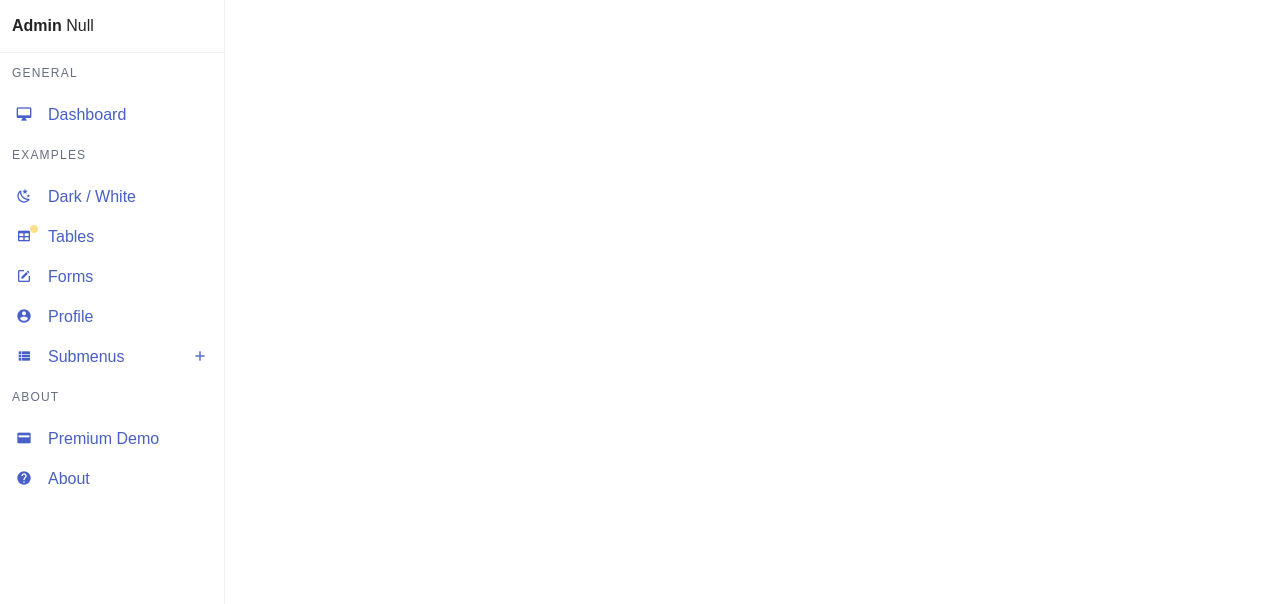
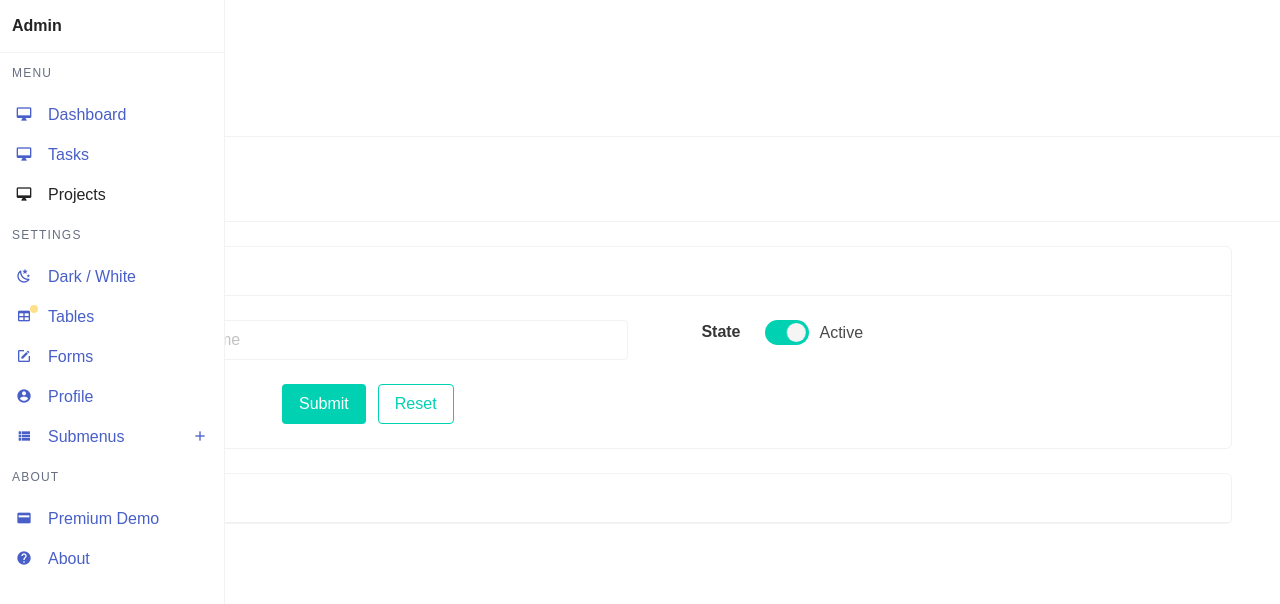
Before and after one commit to victorsr-dev/tasks, a Vue app: page /projects in a window 1280 px wide. Shown: the top 604 px of the page. Built offline with nearby package versions, Linux system fonts and the light colour scheme; what vue-sweetalert2 would draw is missing.

Commit message:
Create Projects Views

```diff
--- a/src/App.vue
+++ b/src/App.vue
@@ -14,15 +14,25 @@ export default {
   computed: {
     menu () {
       return [
-        'General',
+        'Menu',
         [
           {
-            to: '/',
+            to: '/main',
             icon: 'desktop-mac',
             label: 'Dashboard'
+          },
+          {
+            to: '/tasks',
+            icon: 'desktop-mac',
+            label: 'Tasks'
+          },
+          {
+            to: '/projects',
+            icon: 'desktop-mac',
+            label: 'Projects'
           }
         ],
-        'Examples',
+        'Settings',
         [
           {
             action: 'dark-mode-toggle',
@@ -64,12 +74,12 @@ export default {
         'About',
         [
           {
-            href: 'https://admin-null.justboil.me',
+            href: '',
             label: 'Premium Demo',
             icon: 'credit-card'
           },
           {
-            href: 'https://justboil.me/bulma-admin-template/null',
+            href: '',
             label: 'About',
             icon: 'help-circle'
           }
--- a/src/components/AsideMenu.vue
+++ b/src/components/AsideMenu.vue
@@ -4,7 +4,7 @@
       class="aside is-placed-left is-expanded">
     <aside-tools :is-main-menu="true">
       <span slot="label">
-        <b>Admin</b> Null
+        <b>Admin</b>
       </span>
     </aside-tools>
     <div class="menu is-menu-main">
--- /dev/null
+++ b/src/components/HeaderBar.vue
@@ -0,0 +1,29 @@
+<template>
+  <div>
+     <title-bar :title-stack="titleStack"/>
+    <hero-bar :has-right-visible="false">
+      {{ title }}
+    </hero-bar>
+  </div>
+</template>
+<script>
+import TitleBar from '@/components/TitleBar'
+import HeroBar from '@/components/HeroBar'
+export default {
+  name: 'HeaderBar',
+  components: {
+    TitleBar,
+    HeroBar
+  },
+  props: {
+    title: {
+      type: String,
+      default: 'Not define'
+    },
+    titleStack: {
+      type: Array,
+      default: () => []
+    }
+  }
+}
+</script>
--- a/src/components/ClientsTableSample.vue
+++ b/src/components/ProjectsTable.vue
@@ -14,38 +14,20 @@
       :data="clients">
 
       <template slot-scope="props">
-        <b-table-column class="has-no-head-mobile is-image-cell">
-          <div class="image">
-            <img :src="props.row.file" class="is-rounded">
-          </div>
-        </b-table-column>
         <b-table-column label="Name" field="name" sortable>
           {{ props.row.name }}
-        </b-table-column>
-        <b-table-column label="Company" field="company" sortable>
-          {{ props.row.company }}
-        </b-table-column>
-        <b-table-column label="City" field="city" sortable>
-          {{ props.row.city }}
-        </b-table-column>
-        <b-table-column class="is-progress-col" label="Progress" field="progress" sortable>
-          <progress class="progress is-small is-primary" :value="props.row.progress" max="100">{{ props.row.progress }}</progress>
         </b-table-column>
         <b-table-column label="Created">
           <small class="has-text-grey is-abbr-like" :title="props.row.created">{{ props.row.created }}</small>
         </b-table-column>
         <b-table-column custom-key="actions" class="is-actions-cell">
           <div class="buttons is-right">
-            <router-link :to="{name:'client.edit', params: {id: props.row.id}}" class="button is-small is-primary">
-              <b-icon icon="account-edit" size="is-small"/>
-            </router-link>
             <button class="button is-small is-danger" type="button" @click.prevent="trashModal(props.row)">
               <b-icon icon="trash-can" size="is-small"/>
             </button>
           </div>
         </b-table-column>
       </template>
-
       <section class="section" slot="empty">
         <div class="content has-text-grey has-text-centered">
           <template v-if="isLoading">
@@ -71,13 +53,9 @@ import axios from 'axios'
 import ModalBox from '@/components/ModalBox'
 
 export default {
-  name: 'ClientsTableSample',
+  name: 'ProjectsTable',
   components: { ModalBox },
   props: {
-    dataUrl: {
-      type: String,
-      default: null
-    },
     checkable: {
       type: Boolean,
       default: false
@@ -104,6 +82,16 @@ export default {
     }
   },
   mounted () {
+    this.clients = [{
+      id: 39,
+      name: 'Ryley Wuckert',
+      created: 'Jun 28, 2019'
+    },
+    {
+      id: 32,
+      name: 'Stella Marquardt',
+      created: 'Aug 29, 2018'
+    }]
     if (this.dataUrl) {
       this.isLoading = true
       axios
--- a/src/components/TitleBar.vue
+++ b/src/components/TitleBar.vue
@@ -6,16 +6,6 @@
           <ul>
             <li v-for="(title,index) in titleStack" :key="index">{{ title }}</li>
           </ul>
-        </div>
-      </div>
-      <div class="level-right">
-        <div class="level-item">
-          <div class="buttons is-right">
-            <a href="https://admin-null.justboil.me/" target="_blank" class="button is-light">
-              <b-icon icon="credit-card" custom-size="default"/>
-              <span>Premium Demo</span>
-            </a>
-          </div>
         </div>
       </div>
     </div>
--- a/src/main.js
+++ b/src/main.js
@@ -13,10 +13,6 @@ import { FontAwesomeIcon } from '@fortawesome/vue-fontawesome'
 import AsideMenuList from '@/components/AsideMenuList'
 
 import App from './App.vue'
-
-router.afterEach(() => {
-  store.commit('asideMobileStateToggle', false)
-})
 
 Vue.config.productionTip = false
 
--- a/src/router/index.js
+++ b/src/router/index.js
@@ -1,14 +1,34 @@
 import Vue from 'vue'
 import VueRouter from 'vue-router'
+import Home from '../views/Home'
 import Main from '../views/Main.vue'
+import Tasks from '../views/Tasks.vue'
+import Projects from '../views/Projects.vue'
+
+import store from '../store/'
 
 Vue.use(VueRouter)
 
 const routes = [
   {
     path: '/',
-    name: 'home',
+    name: 'Login',
+    component: Home
+  },
+  {
+    path: '/main',
+    name: 'main',
     component: Main
+  },
+  {
+    path: '/tasks',
+    name: 'tasks',
+    component: Tasks
+  },
+  {
+    path: '/projects',
+    name: 'projects',
+    component: Projects
   },
   {
     path: '/about',
@@ -33,4 +53,12 @@ const router = new VueRouter({
   }
 })
 
+router.afterEach((to, from, next) => {
+  if (to.name === 'Login') {
+    store.commit('asideMobileStateToggle', false)
+  } else {
+    store.commit('asideMobileStateToggle', true)
+  }
+})
+
 export default router
--- a/src/store/index.js
+++ b/src/store/index.js
@@ -42,8 +42,6 @@ export default new Vuex.Store({
 
     /* Aside Mobile */
     asideMobileStateToggle (state, payload = null) {
-      const htmlClassName = 'has-aside-mobile-expanded'
-
       let isShow
 
       if (payload !== null) {
@@ -53,12 +51,9 @@ export default new Vuex.Store({
       }
 
       if (isShow) {
-        document.documentElement.classList.add(htmlClassName)
-        console.log(document)
+        document.documentElement.classList.add('has-aside-left', 'has-aside-mobile-transition', 'has-navbar-fixed-top', 'has-aside-expanded')
       } else {
-        document.documentElement.classList.remove(htmlClassName)
-        console.log('Documento Falso')
-        console.log(document)
+        document.documentElement.classList.remove('has-aside-left', 'has-aside-mobile-transition', 'has-navbar-fixed-top', 'has-aside-expanded')
       }
 
       state.isAsideMobileExpanded = isShow
--- a/src/views/Main.vue
+++ b/src/views/Main.vue
@@ -1,9 +1,6 @@
 <template>
   <div>
-    <title-bar :title-stack="titleStack"/>
-    <hero-bar :has-right-visible="false">
-      Dashboard
-    </hero-bar>
+    <header-bar title="Dashboard" :title-stack="titleStack" />
     <section class="section is-main-section">
       <tiles>
         <card-widget class="tile is-child" type="is-primary" icon="account-multiple" :number="512" label="Clients"/>
@@ -30,8 +27,7 @@
 </template>
 <script>
 import * as chartConfig from '@/components/Charts/chart.config'
-import TitleBar from '@/components/TitleBar'
-import HeroBar from '@/components/HeroBar'
+import HeaderBar from '@/components/HeaderBar'
 import Tiles from '@/components/Tiles'
 import CardWidget from '@/components/CardWidget'
 import CardComponent from '@/components/CardComponent'
@@ -46,8 +42,7 @@ export default {
     CardComponent,
     CardWidget,
     Tiles,
-    HeroBar,
-    TitleBar
+    HeaderBar
   },
   data () {
     return {
--- /dev/null
+++ b/src/views/Projects.vue
@@ -0,0 +1,96 @@
+<template>
+  <div>
+    <header-bar title="Projects" :title-stack="titleStack" />
+    <section class="section is-main-section">
+      <card-component title="Properties" icon="ballot">
+        <form @submit.prevent="submit">
+          <div class="columns">
+            <div class="column">
+              <b-field label="Name" horizontal>
+                <b-field>
+                  <b-input v-model="form.name" placeholder="Name" name="name" required />
+                </b-field>
+              </b-field>
+            </div>
+            <div class="column">
+              <b-field label="State" horizontal>
+                <b-switch v-model="customElementsForm.switch">
+                  Active
+                </b-switch>
+              </b-field>
+            </div>
+          </div>
+          <b-field horizontal>
+            <b-field grouped>
+              <div class="control">
+                <b-button native-type="submit" type="is-primary">Submit</b-button>
+              </div>
+              <div class="control">
+                <b-button type="is-primary is-outlined" @click="reset">Reset</b-button>
+              </div>
+            </b-field>
+          </b-field>
+        </form>
+      </card-component>
+       <card-component class="has-table has-mobile-sort-spaced" title="Clients" icon="account-multiple">
+      </card-component>
+
+    </section>
+  </div>
+</template>
+<script>
+import HeaderBar from '@/components/HeaderBar'
+import CardComponent from '@/components/CardComponent'
+
+import mapValues from 'lodash/mapValues'
+
+export default {
+  name: 'Projects',
+  components: {
+    HeaderBar,
+    CardComponent
+  },
+  data () {
+    return {
+      isLoading: false,
+      form: {
+        name: null,
+        email: null,
+        phone: null,
+        department: null,
+        subject: null,
+        question: null
+      },
+      customElementsForm: {
+        switch: true
+      }
+    }
+  },
+  computed: {
+    titleStack () {
+      return [
+        'Admin',
+        'Projects'
+      ]
+    }
+  },
+  methods: {
+    submit () {
+
+    },
+    reset () {
+      this.form = mapValues(this.form, item => {
+        if (item && typeof item === 'object') {
+          return []
+        }
+        return null
+      })
+
+      this.$buefy.snackbar.open({
+        message: 'Reset successfully',
+        queue: false
+      })
+    }
+  }
+}
+</script>
--- /dev/null
+++ b/src/views/Tasks.vue
@@ -0,0 +1,27 @@
+<template>
+  <div>
+    <title-bar :title-stack="titleStack"/>
+    <hero-bar :has-right-visible="false">
+      Tasks
+    </hero-bar>
+  </div>
+</template>
+<script>
+import TitleBar from '@/components/TitleBar'
+import HeroBar from '@/components/HeroBar'
+export default {
+  name: 'Tasks',
+  components: {
+    TitleBar,
+    HeroBar
+  },
+  computed: {
+    titleStack () {
+      return [
+        'Admin',
+        'Tasks'
+      ]
+    }
+  }
+}
+</script>
```
Also changed, not shown: 1 other file (tests, documents, lock files or other folders).
